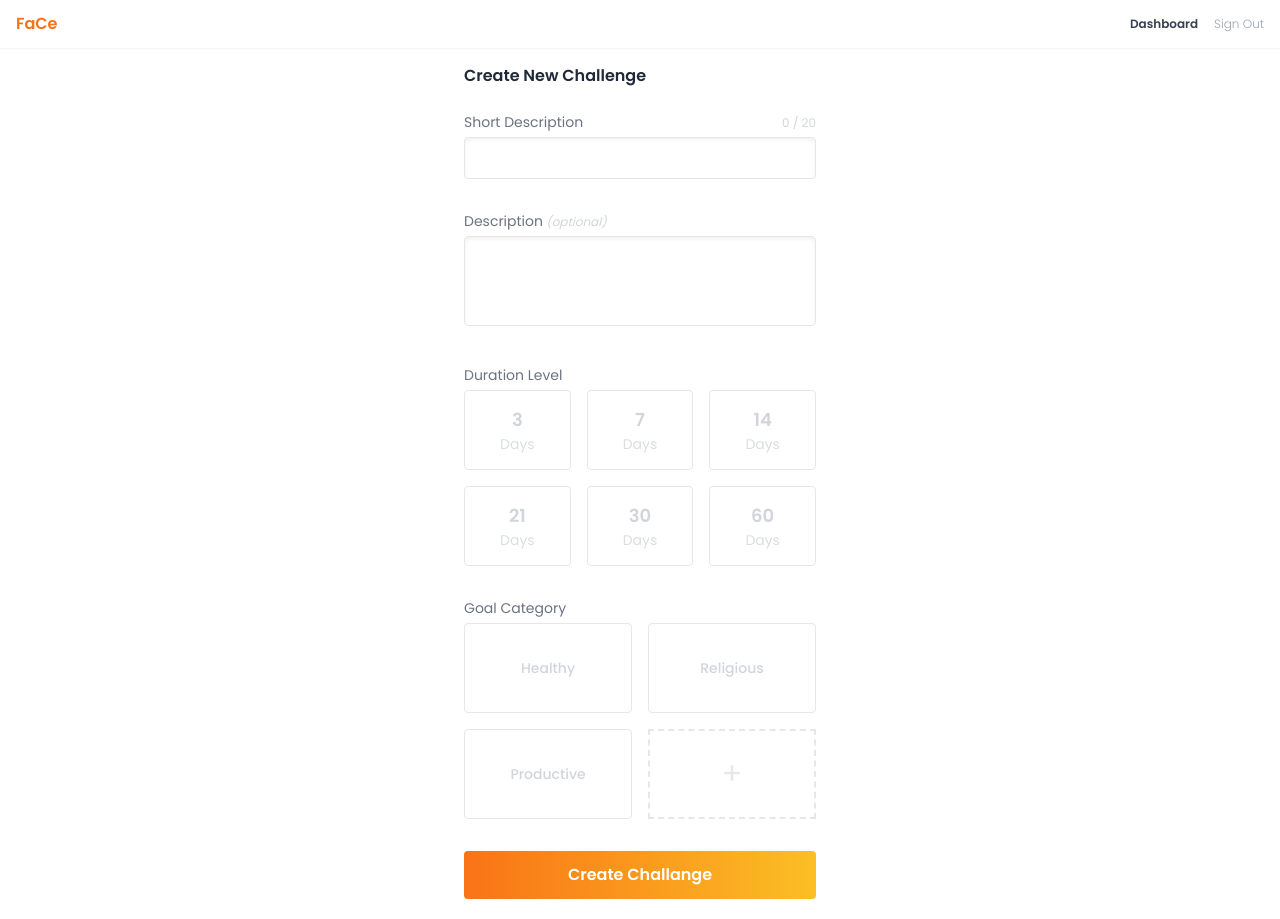
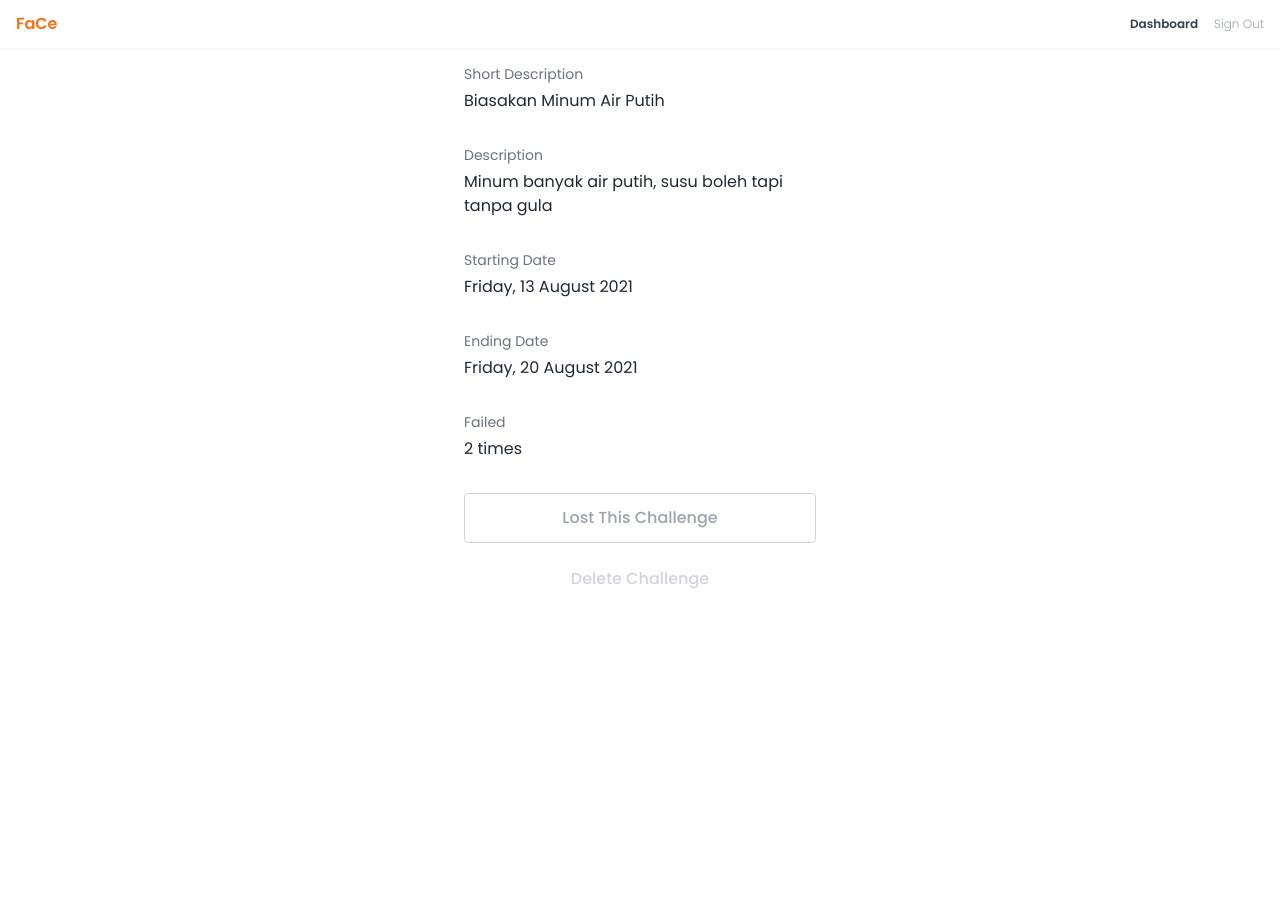
Before and after one commit to zulhamsy/face-app, a Vue app: page / in a window 1280 px wide. After the commit the page ends 800 px from the top, so only its background shows below. Built offline with nearby package versions, Linux system fonts and the light colour scheme.

Commit message:
single challenge view done

```diff
--- a/src/App.vue
+++ b/src/App.vue
@@ -5,7 +5,7 @@
 </template>
 
 <script>
-import Dashboard from './views/CreateChallenge.vue'
+import Dashboard from './views/ViewChallenge.vue'
 export default {
   components: {
     Dashboard
--- /dev/null
+++ b/src/views/ViewChallenge.vue
@@ -0,0 +1,59 @@
+<template>
+  <!-- Navbar -->
+  <the-navbar />
+  <!-- Content -->
+  <div class="container mx-auto px-4 pt-16">
+    <main class="space-y-8">
+      <!-- Short Desc -->
+      <div>
+        <base-input-label>Short Description</base-input-label>
+        <p>Biasakan Minum Air Putih</p>
+      </div>
+      <!-- Description -->
+      <div>
+        <base-input-label>Description</base-input-label>
+        <p>Minum banyak air putih, susu boleh tapi tanpa gula</p>
+      </div>
+      <!-- Starting Date -->
+      <div>
+        <base-input-label>Starting Date</base-input-label>
+        <p>Friday, 13 August 2021</p>
+      </div>
+      <!-- Ending Date-->
+      <div>
+        <base-input-label>Ending Date</base-input-label>
+        <p>Friday, 20 August 2021</p>
+      </div>
+      <!-- Failed Times -->
+      <div>
+        <base-input-label>Failed</base-input-label>
+        <p>2 times</p>
+      </div>
+      <!-- CTA -->
+      <div class="space-y-3">
+        <base-button
+          class="w-full"
+          color="outlined"
+        >
+          Lost This Challenge
+        </base-button>
+        <base-button
+          class="w-full"
+          color="text"
+        >
+          Delete Challenge
+        </base-button>
+      </div>
+    </main>
+  </div>
+</template>
+
+<script>
+export default {}
+</script>
+
+<style scoped>
+.container {
+  @apply max-w-sm;
+}
+</style>
```
